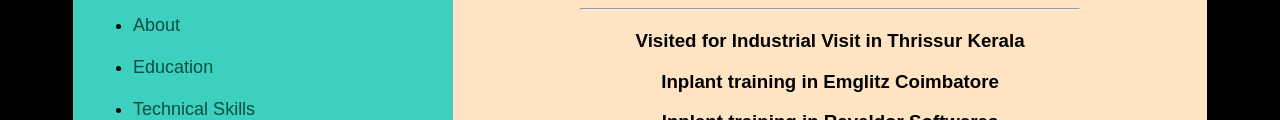
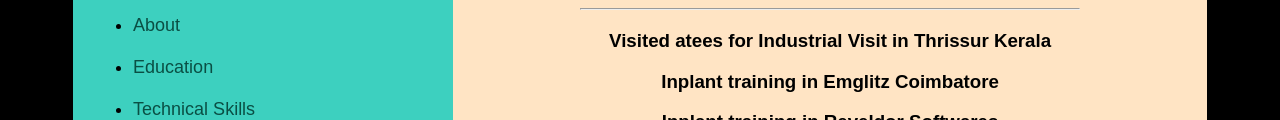
Before and after one commit to LipigaArunachalam/wtlcss, a plain HTML site: page index.html in a window 1280 px wide. Both pictures are taken after a click on the link "Industrial Collaboration". Shown: the part 331-451 px from the top of the page. Drawn offline with Linux system fonts and the light colour scheme.

Commit message:
Update index.html

```diff
--- a/index.html
+++ b/index.html
@@ -98,7 +98,7 @@
 
         <div id="industrial" style="width:500">
             <h2><hr/>Industrial Collaboration<hr/></h2>
-            <h3>Visited  for Industrial Visit in Thrissur Kerala</h3>
+            <h3>Visited atees for Industrial Visit in Thrissur Kerala</h3>
             <h3>Inplant training in Emglitz Coimbatore</h3>
             <h3>Inplant training in Reveldor Softwares</h3>
         </div>
```
